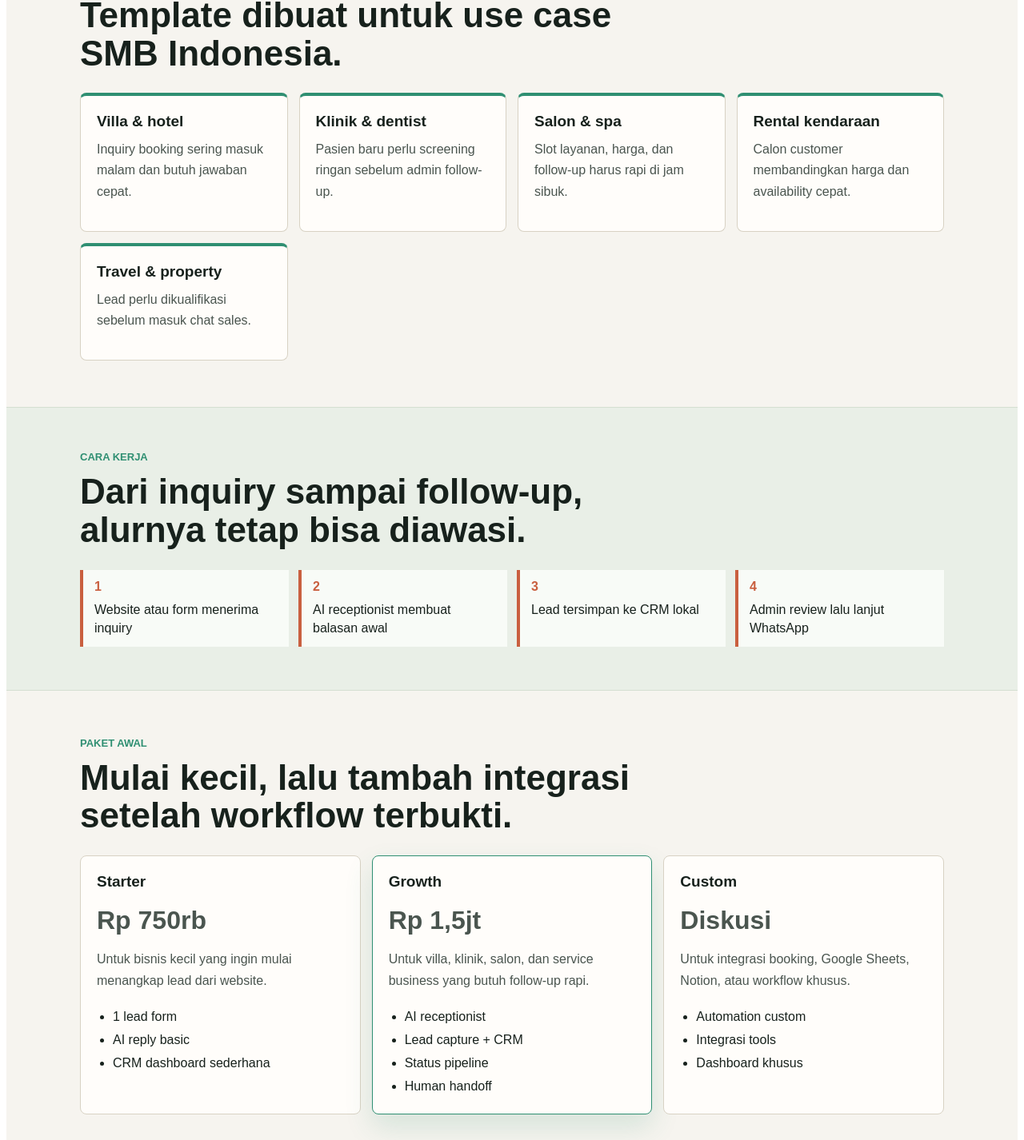
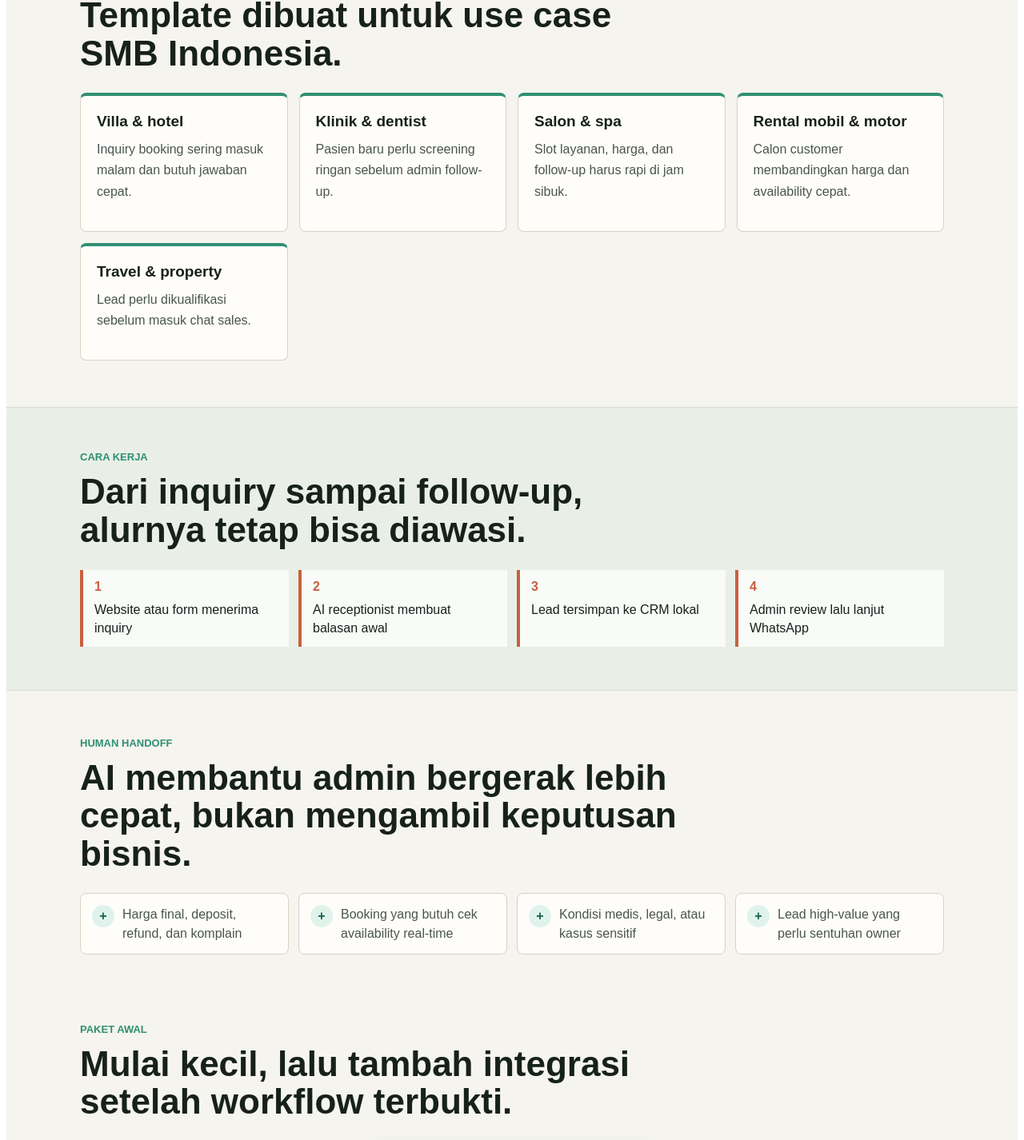
Before and after one commit to Cladius-Weinert/opsora-landing, a Next.js app: page / in a window 1280 px wide. Shown: the part 1028-2454 px from the top of the page at 80% size. Built offline with nearby package versions, Linux system fonts and the light colour scheme.

Commit message:
Clarify Opsora handoff and harden lead API responses

```diff
--- a/app/api/lead/route.ts
+++ b/app/api/lead/route.ts
@@ -1,4 +1,7 @@
 const MAX_BODY_BYTES = 12_000;
+const SAFE_JSON_HEADERS = {
+  "Cache-Control": "no-store"
+};
 
 const FIELD_LIMITS = {
   name: 120,
@@ -25,7 +28,7 @@ type LeadPayload = {
 function jsonError(error: string, status: number, fields?: string[]) {
   return Response.json(
     { ok: false, error, ...(fields ? { fields } : {}) },
-    { status }
+    { status, headers: SAFE_JSON_HEADERS }
   );
 }
 
@@ -98,6 +101,11 @@ export async function POST(req: Request) {
     return jsonError("server_not_configured", 500);
   }
 
+  const contentType = req.headers.get("content-type") || "";
+  if (!contentType.toLowerCase().includes("application/json")) {
+    return jsonError("unsupported_media_type", 415);
+  }
+
   const contentLength = Number(req.headers.get("content-length") || "0");
   if (Number.isFinite(contentLength) && contentLength > MAX_BODY_BYTES) {
     return jsonError("payload_too_large", 413);
@@ -150,5 +158,8 @@ export async function POST(req: Request) {
     return jsonError("lead_submit_failed", 502);
   }
 
-  return Response.json(pickSafeUpstreamResponse(data), { status: 200 });
+  return Response.json(pickSafeUpstreamResponse(data), {
+    status: 200,
+    headers: SAFE_JSON_HEADERS
+  });
 }
--- a/app/page.tsx
+++ b/app/page.tsx
@@ -17,7 +17,7 @@ const segments = [
     pain: "Slot layanan, harga, dan follow-up harus rapi di jam sibuk."
   },
   {
-    name: "Rental kendaraan",
+    name: "Rental mobil & motor",
     pain: "Calon customer membandingkan harga dan availability cepat."
   },
   {
@@ -31,6 +31,13 @@ const workflow = [
   "AI receptionist membuat balasan awal",
   "Lead tersimpan ke CRM lokal",
   "Admin review lalu lanjut WhatsApp"
+];
+
+const handoffRules = [
+  "Harga final, deposit, refund, dan komplain",
+  "Booking yang butuh cek availability real-time",
+  "Kondisi medis, legal, atau kasus sensitif",
+  "Lead high-value yang perlu sentuhan owner"
 ];
 
 const pricing = [
@@ -67,6 +74,10 @@ const faqs = [
   {
     q: "Cocok untuk bisnis di luar Bali?",
     a: "Bisa, tetapi fase awal difokuskan untuk SMB Denpasar/Bali agar setup dan template lebih tajam."
+  },
+  {
+    q: "Apakah butuh domain sendiri?",
+    a: "Untuk demo bisa memakai URL Opsora. Untuk outreach serius, domain dan tunnel permanen direkomendasikan agar alur backend lebih stabil."
   }
 ];
 
@@ -149,7 +160,7 @@ export default function Page() {
             </a>
           </div>
           <p className="trustLine">
-            Token backend tetap server-side. Follow-up outbound membutuhkan review manusia.
+            Data demo diproses lewat backend Opsora. Follow-up outbound tetap manual dan membutuhkan review manusia.
           </p>
         </div>
       </section>
@@ -194,6 +205,21 @@ export default function Page() {
               </div>
             ))}
           </div>
+        </div>
+      </section>
+
+      <section className="section handoffSection">
+        <div className="sectionHeader">
+          <p className="sectionKicker">Human handoff</p>
+          <h2>AI membantu admin bergerak lebih cepat, bukan mengambil keputusan bisnis.</h2>
+        </div>
+        <div className="handoffGrid">
+          {handoffRules.map((rule) => (
+            <div className="handoffItem" key={rule}>
+              <span aria-hidden="true">+</span>
+              <p>{rule}</p>
+            </div>
+          ))}
         </div>
       </section>
 
@@ -498,6 +524,46 @@ export default function Page() {
           line-height: 1.45;
         }
 
+        .handoffSection {
+          padding-bottom: 28px;
+        }
+
+        .handoffGrid {
+          display: grid;
+          grid-template-columns: repeat(4, minmax(0, 1fr));
+          gap: 12px;
+        }
+
+        .handoffItem {
+          min-width: 0;
+          display: grid;
+          grid-template-columns: 28px minmax(0, 1fr);
+          gap: 10px;
+          align-items: start;
+          border: 1px solid #d8d2c4;
+          border-radius: 8px;
+          padding: 14px;
+          background: #fffdfa;
+        }
+
+        .handoffItem span {
+          display: inline-flex;
+          width: 28px;
+          height: 28px;
+          align-items: center;
+          justify-content: center;
+          border-radius: 999px;
+          background: #dff3ec;
+          color: #17624d;
+          font-weight: 900;
+        }
+
+        .handoffItem p {
+          margin: 0;
+          color: #4a554f;
+          line-height: 1.45;
+        }
+
         .priceCard.featured {
           border-color: #2f8f72;
           box-shadow: 0 16px 34px rgba(47, 143, 114, 0.16);
@@ -623,6 +689,10 @@ export default function Page() {
           .workflowGrid {
             grid-template-columns: repeat(2, minmax(0, 1fr));
           }
+
+          .handoffGrid {
+            grid-template-columns: repeat(2, minmax(0, 1fr));
+          }
         }
 
         @media (max-width: 520px) {
@@ -648,6 +718,10 @@ export default function Page() {
             grid-template-columns: 1fr;
           }
 
+          .handoffGrid {
+            grid-template-columns: 1fr;
+          }
+
           .demoBand {
             padding: 48px 14px;
           }
```
